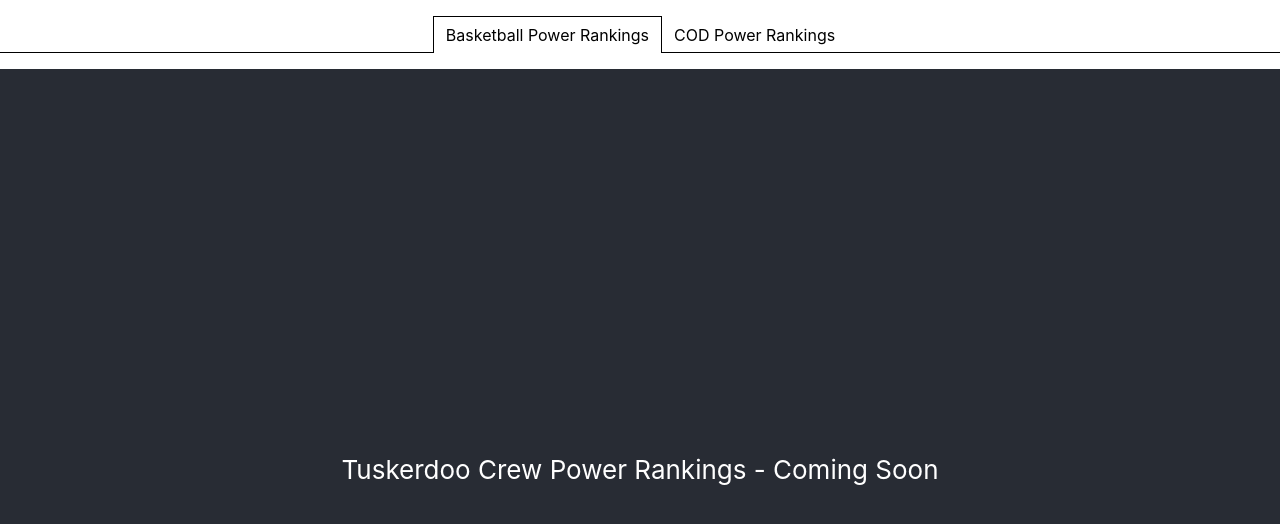
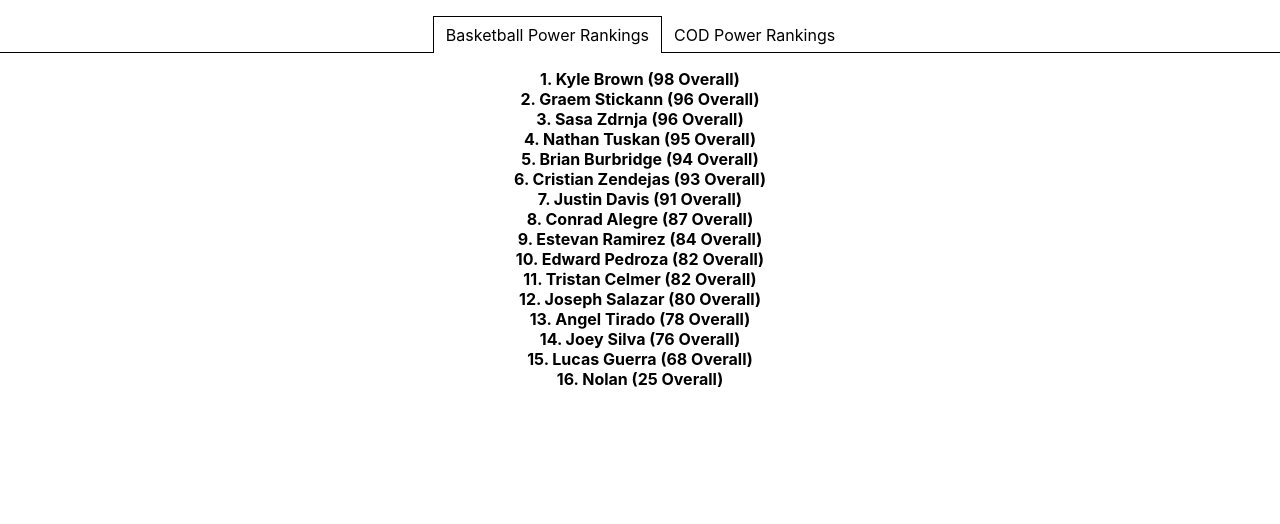
Before and after one commit to edman90/tcpr, a React (Create React App) app in the folder client/: page / in a window 1280 px wide. Shown: the top 524 px of the page. Built offline with nearby package versions, Linux system fonts and the light colour scheme.

Commit message:
Added Basketball Power Rankings

```diff
--- a/client/src/App.js
+++ b/client/src/App.js
@@ -8,18 +8,33 @@ function App() {
     <div className="App">
       <Tabs>
         <div label="Basketball Power Rankings">
-
+        <b>1. Kyle Brown (98 Overall)</b><br></br>
+        <b>2. Graem Stickann (96 Overall)</b><br></br>
+        <b>3. Sasa Zdrnja (96 Overall)</b><br></br>
+        <b>4. Nathan Tuskan (95 Overall)</b><br></br>
+        <b>5. Brian Burbridge (94 Overall)</b><br></br>
+        <b>6. Cristian Zendejas (93 Overall)</b><br></br>
+        <b>7. Justin Davis (91 Overall)</b><br></br>
+        <b>8. Conrad Alegre (87 Overall)</b><br></br>
+        <b>9. Estevan Ramirez (84 Overall)</b><br></br>
+        <b>10. Edward Pedroza (82 Overall)</b><br></br>
+        <b>11. Tristan Celmer (82 Overall)</b><br></br>
+        <b>12. Joseph Salazar (80 Overall)</b><br></br>
+        <b>13. Angel Tirado (78 Overall)</b><br></br>
+        <b>14. Joey Silva (76 Overall)</b><br></br>
+        <b>15. Lucas Guerra (68 Overall)</b><br></br>
+        <b>16. Nolan (25 Overall)</b><br></br>
         </div>
         <div label="COD Power Rankings">
+        <header>
+        <p>
+           Coming Soon
+        </p>
+        </header>
+        </div>
 
-        </div>
       </Tabs>
-      <header className="App-header">
-        <p>
-          Tuskerdoo Crew Power Rankings - Coming Soon
-        </p>
 
-      </header>
     </div>
   );
 }
```
